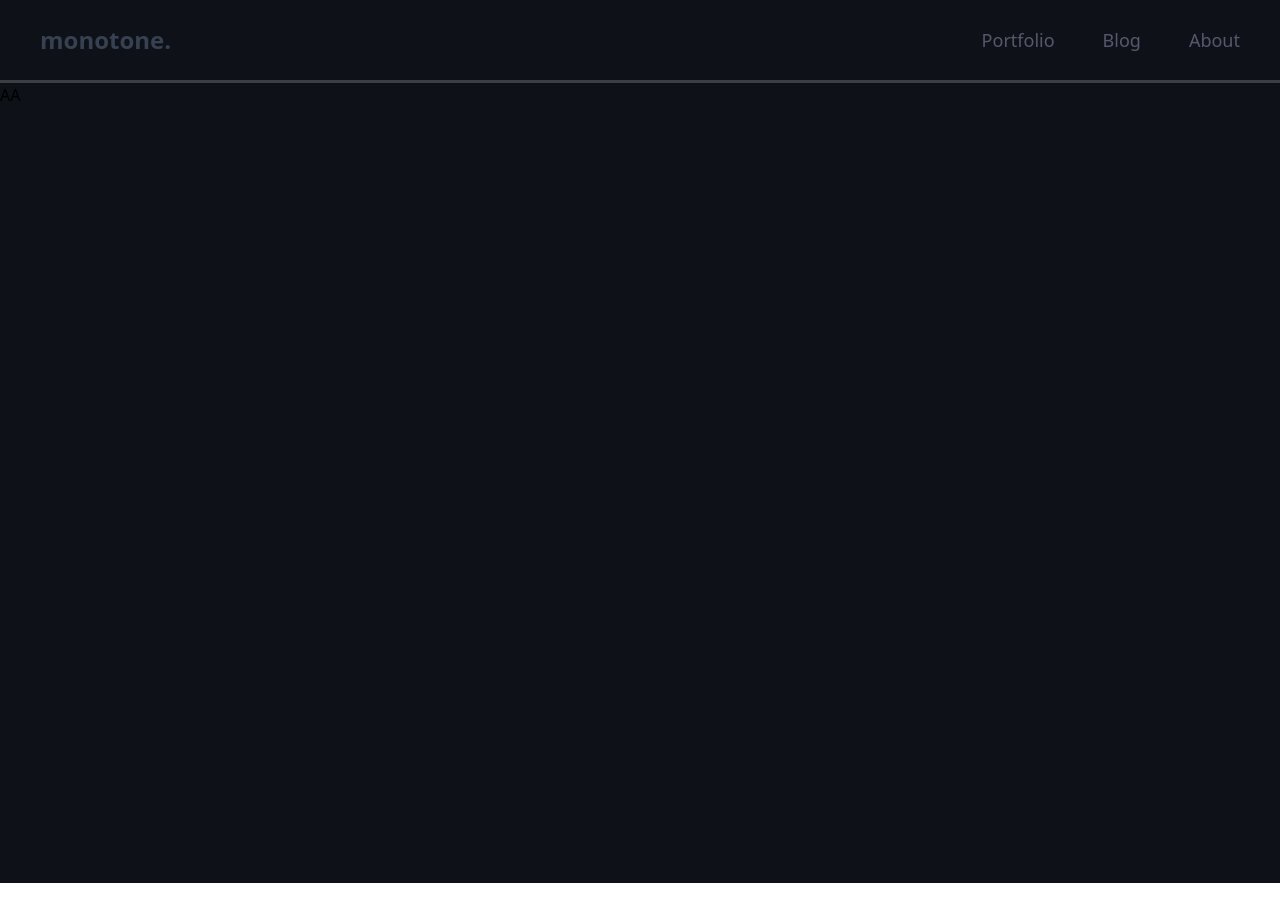
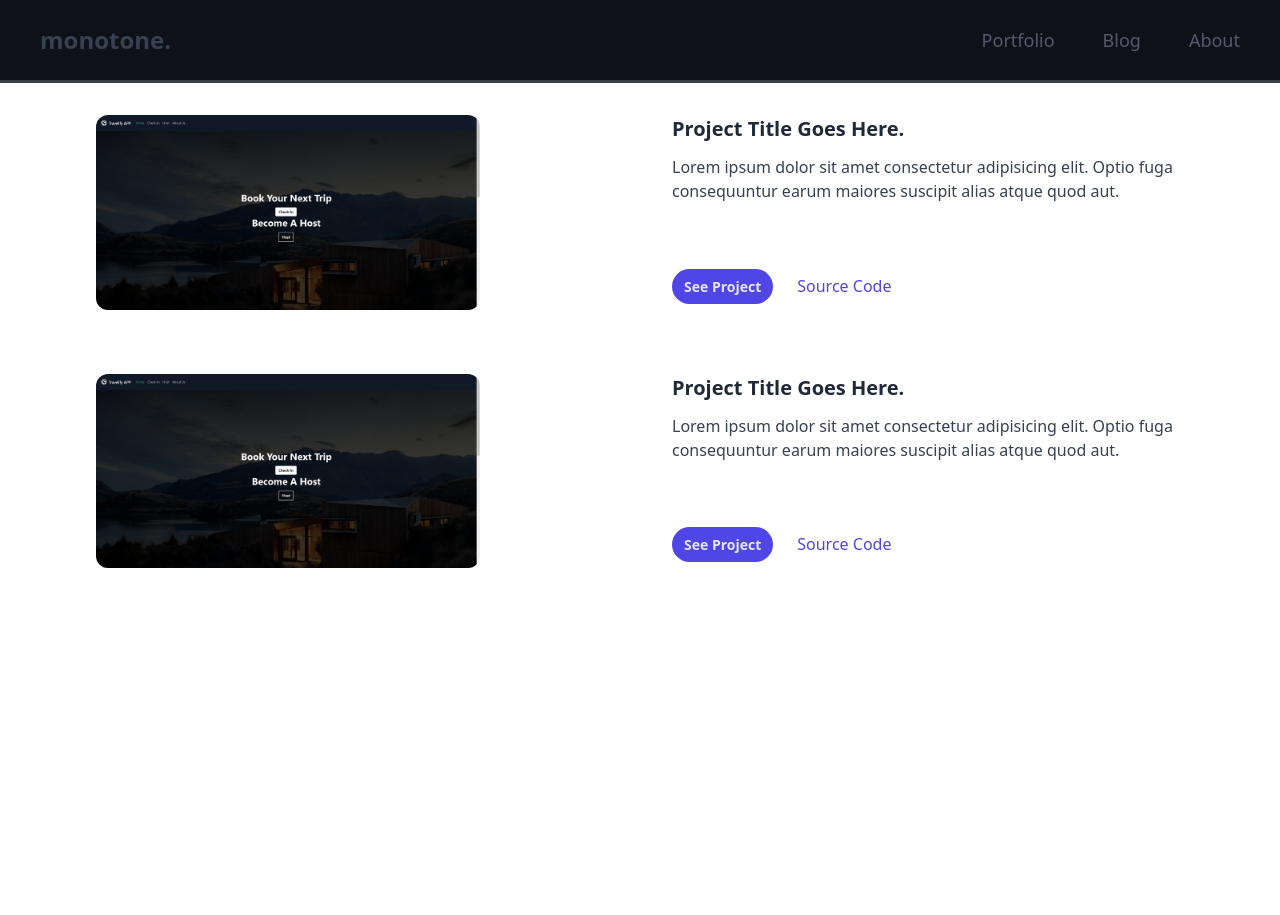
Before and after one commit to matiascabrejos/Vue-Portfolio, a Vue app: page /back in a window 1280 px wide. Before the commit the page ends 883 px from the top, so only its background shows below. Built offline with nearby package versions, Linux system fonts and the light colour scheme.

Commit message:
Working on the project grid

```diff
--- a/src/components/Back.vue
+++ b/src/components/Back.vue
@@ -1,9 +1,18 @@
 <template>
-  <div class="bg-red-900 h-screen">AA</div>
+  <div class="h-screen">
+    <projects-grid></projects-grid>
+  </div>
 </template>
 
 <style scoped>
-div {
+/* div {
   background-color: #0e1118;
-}
+} */
 </style>
+
+<script>
+import ProjectsGrid from "./ProjectsGrid.vue";
+export default {
+  components: { ProjectsGrid },
+};
+</script>
--- /dev/null
+++ b/src/components/ProjectsGrid.vue
@@ -0,0 +1,76 @@
+<template>
+  <div class="wrapper-small my-5">
+    <div class="project-card md:flex mt-8">
+      <div class="img max-w-lg md:max-w-sm mx-auto">
+        <img src="assets/JMSpEWc.png" class="rounded-xl" alt="" />
+      </div>
+      <div class="flex flex-col justify-between max-w-lg mx-auto">
+        <div class="txt md:px-5 lg:px-0">
+          <h2 class="text-xl font-semibold text-gray-800">
+            Project Title Goes Here.
+          </h2>
+          <p class="text-base text-gray-700 my-3">
+            Lorem ipsum dolor sit amet consectetur adipisicing elit. Optio fuga
+            consequuntur earum maiores suscipit alias atque quod aut.
+          </p>
+        </div>
+        <div>
+          <div class="md:px-5 lg:px-0 py-3">
+            <a
+              href="#"
+              class="
+                bg-indigo-600
+                hover:bg-indigo-700
+                px-3
+                py-2
+                text-sm text-gray-200
+                font-semibold font-medium
+                rounded-full
+              "
+              >See Project</a
+            >
+            <a href="#" class="ml-6 text-indigo-600 hover:underline"
+              >Source Code</a
+            >
+          </div>
+        </div>
+      </div>
+    </div>
+    <div class="project-card md:flex mt-16">
+      <div class="img max-w-lg md:max-w-sm mx-auto">
+        <img src="assets/JMSpEWc.png" class="rounded-xl" alt="" />
+      </div>
+      <div class="flex flex-col justify-between max-w-lg mx-auto">
+        <div class="txt md:px-5 lg:px-0">
+          <h2 class="text-xl font-semibold text-gray-800">
+            Project Title Goes Here.
+          </h2>
+          <p class="text-base text-gray-700 my-3">
+            Lorem ipsum dolor sit amet consectetur adipisicing elit. Optio fuga
+            consequuntur earum maiores suscipit alias atque quod aut.
+          </p>
+        </div>
+        <div>
+          <div class="md:px-5 lg:px-0 py-3">
+            <a
+              href="#"
+              class="
+                bg-indigo-600
+                hover:bg-indigo-700
+                px-3
+                py-2
+                text-sm text-gray-200
+                font-semibold
+                rounded-full
+              "
+              >See Project</a
+            >
+            <a href="#" class="ml-6 text-indigo-600 hover:underline"
+              >Source Code</a
+            >
+          </div>
+        </div>
+      </div>
+    </div>
+  </div>
+</template>
```
Also changed, not shown: assets/JMSpEWc.png (added).
